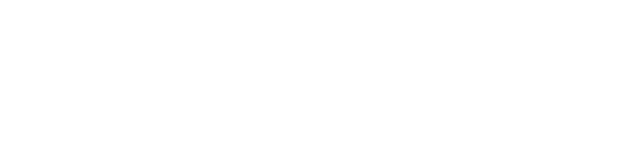
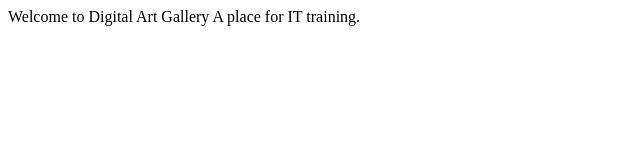
Before and after one commit to ChristopherEjiroghene/Greager-heights, a plain HTML site: page index.html in a window 1280 px wide. Shown: the whole page, without its empty margins (0-640 px from the left). Drawn offline with Linux system fonts and the light colour scheme.

Commit message:
Version 2

```diff
--- a/index.html
+++ b/index.html
@@ -1,3 +1,10 @@
 <html>
+Welcome to Digital Art Gallery
+A place for IT training.
+
+
+
+
+
 
 </html>
```
